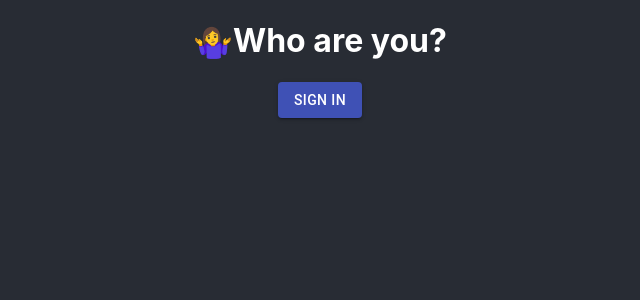
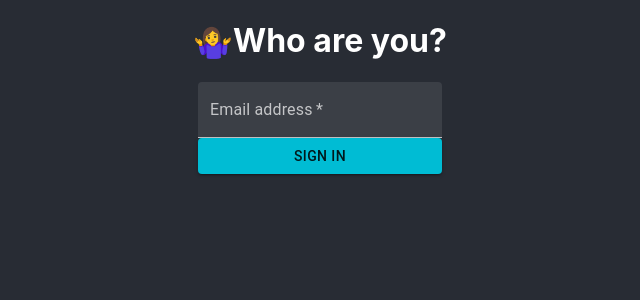
Before and after one commit to Fyvel/fy-shared-list, a React (Create React App) app: page /signin in a window 1280 px wide. Shown: the top 300 px of the page, without its empty margins (320-960 px from the left). Built offline with nearby package versions, Linux system fonts and the light colour scheme; no server answers.

Commit message:
move theme at the very top add sign in form level

```diff
--- a/src/App.tsx
+++ b/src/App.tsx
@@ -3,15 +3,28 @@ import styles from './App.module.scss';
 import { BrowserRouter } from "react-router-dom";
 import Routes from "./router/routes";
 import { AuthContextProvider } from "./authentication";
+import { cyan, purple } from "@material-ui/core/colors";
+import { createMuiTheme, ThemeProvider } from "@material-ui/core";
+
+const theme = createMuiTheme({
+    palette: {
+        type: 'dark',
+        primary: cyan,
+        secondary: purple,
+    },
+})
 
 export default function App() {
     return (
+        <ThemeProvider theme={theme}>
             <BrowserRouter>
                 <AuthContextProvider>
+
                     <div className={styles.App}>
                         <Routes />
                     </div>
                 </AuthContextProvider>
             </BrowserRouter>
+        </ThemeProvider>
     )
 }
--- a/src/components/List/index.tsx
+++ b/src/components/List/index.tsx
@@ -5,8 +5,6 @@ import { cyan, purple } from "@material-ui/core/colors";
 import DeleteForeverRoundedIcon from '@material-ui/icons/DeleteForeverRounded';
 import AddCircleOutlineIcon from '@material-ui/icons/AddCircleOutline';
 import {
-    createMuiTheme,
-    ThemeProvider,
     TextField,
     Button,
     FormControlLabel,
@@ -14,13 +12,7 @@ import {
     CircularProgress
 } from "@material-ui/core";
 
-const theme = createMuiTheme({
-    palette: {
-        type: 'dark',
-        primary: cyan,
-        secondary: purple,
-    },
-});
+
 
 type Item = { text: string, complete: boolean };
 
@@ -32,7 +24,6 @@ type NewItemProps = {
 }
 export function NewItem({ value, handleChange, handleKeyDown, handleClick }: NewItemProps) {
     return (
-        <ThemeProvider theme={theme}>
         <div className={styles.newItem}>
             <TextField
                 className={styles.input}
@@ -48,7 +39,6 @@ export function NewItem({ value, handleChange, handleKeyDown, handleClick }: New
                 <AddCircleOutlineIcon />
             </Button>
         </div>
-        </ThemeProvider>
     )
 }
 
@@ -62,7 +52,6 @@ type ListProps = {
 }
 export function List({ items, loading, handleChangeItem, handleRemoveItem, handleResetList }: ListProps) {
     return (
-        <ThemeProvider theme={theme}>
         <div className={styles.list}>
             {loading && <CircularProgress className={styles.loading} color='primary' />}
             {(!loading && items.length === 0) && <div>Empty list</div>}
@@ -78,7 +67,6 @@ export function List({ items, loading, handleChangeItem, handleRemoveItem, handl
                     Clear List
                     </Button>}
         </div>
-        </ThemeProvider>
     )
 }
 
@@ -90,7 +78,6 @@ type ItemProps = {
 }
 export function Item({ id, item, handleChangeItem, handleRemoveItem }: ItemProps) {
     return (
-        <ThemeProvider theme={theme}>
         <div className={styles.item}>
             <FormControlLabel
                 className={item.complete ? styles.checked : ''}
@@ -106,6 +93,5 @@ export function Item({ id, item, handleChangeItem, handleRemoveItem }: ItemProps
                 <DeleteForeverRoundedIcon />
             </Button>
         </div>
-        </ThemeProvider>
     )
 }
--- a/src/components/Login/Login.module.scss
+++ b/src/components/Login/Login.module.scss
@@ -0,0 +1,4 @@
+.Form {
+  display: flex;
+  flex-flow: column nowrap;
+}
--- a/src/components/Login/index.tsx
+++ b/src/components/Login/index.tsx
@@ -1,19 +1,45 @@
 import React from 'react';
 import styles from './Login.module.scss'
-import { Button } from '@material-ui/core';
+import { Button, TextField } from '@material-ui/core';
+import { useForm } from 'react-hook-form';
 
 type Props = {
     handleLogin: (args: any) => void
 }
 export default function Login(props: Props) {
+    const { register, handleSubmit, watch, errors } = useForm()
+
+    console.log(watch('email')) // watch input value by passing the name of it
+
+    const onSubmit = (data: any) => {
+        console.log(data)
+    }
+
     return (
-        <>
-            <Button
+        <form onSubmit={handleSubmit(onSubmit)} className={styles.Form}>
+            <TextField
+                inputRef={register}
+                label="Email address"
+                name="email"
+                required
+                variant="filled"
+                type="email"
+            />
+            <Button type="submit"
                 variant="contained"
-                color="primary"
-                onClick={props.handleLogin}>
+                color="primary">
                 SIGN IN
             </Button>
-        </>
+        </form>
     )
+    // return (
+    //     <>
+    //         <Button
+    //             variant="contained"
+    //             color="primary"
+    //             onClick={props.handleLogin}>
+    //             SIGN IN
+    //         </Button>
+    //     </>
+    // )
 }
```
Lines whose indentation alone changed are shown as unchanged.
